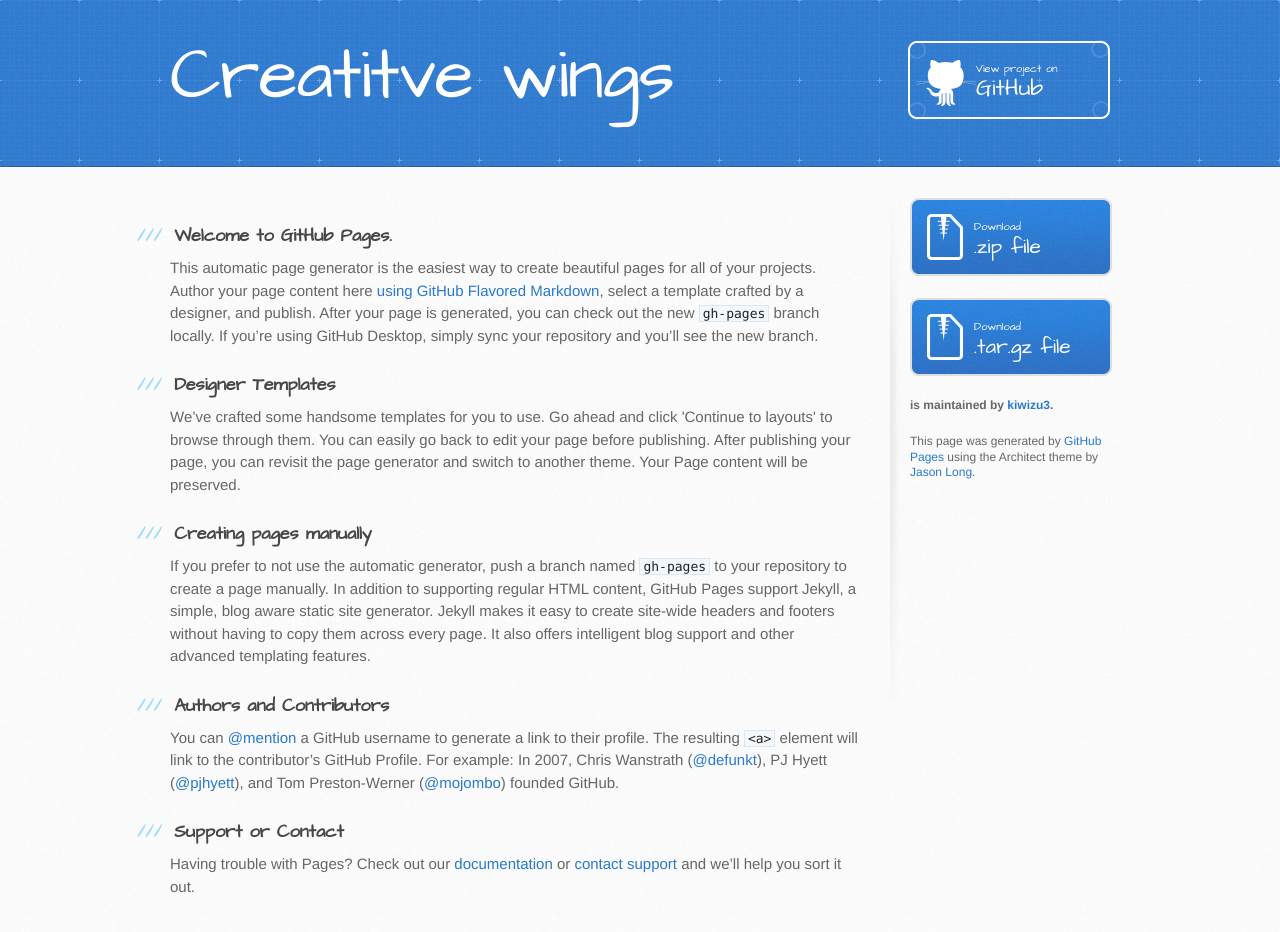
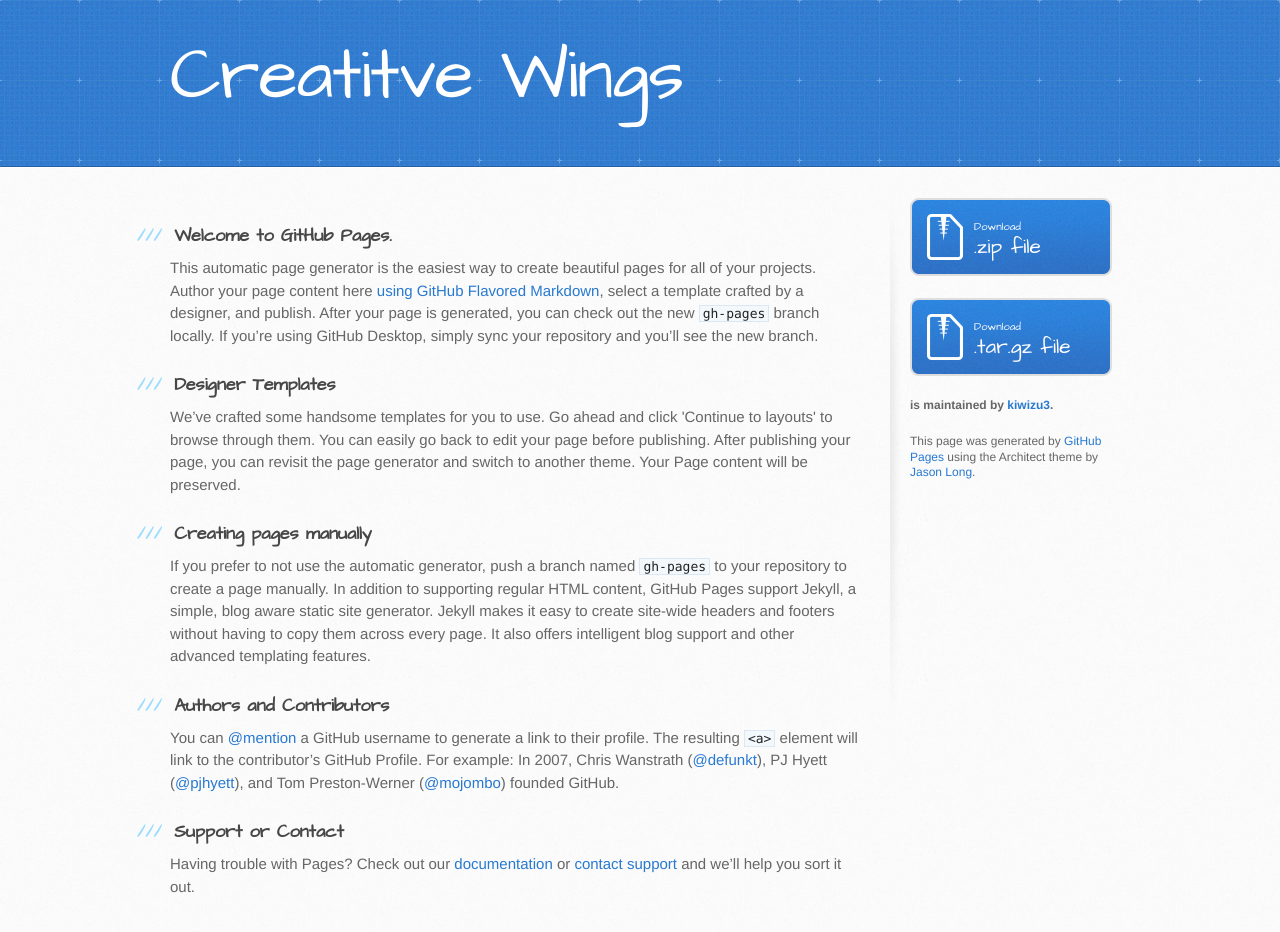
Before and after one commit to kiwizu3/Creatitve_Wings, a plain HTML site: page index.html in a window 1280 px wide. Drawn offline with Linux system fonts and the light colour scheme.

Commit message:
Update index.html

```diff
--- a/index.html
+++ b/index.html
@@ -13,15 +13,15 @@
     <script src="//html5shiv.googlecode.com/svn/trunk/html5.js"></script>
     <![endif]-->
 
-    <title>Creatitve wings by kiwizu3</title>
+    <title>Creatitve Wings</title>
   </head>
 
   <body>
     <header>
       <div class="inner">
-        <h1>Creatitve wings</h1>
-        <h2></h2>
-        <a href="https://github.com/kiwizu3/Creatitve_Wings" class="button"><small>View project on</small> GitHub</a>
+        <h1>Creatitve Wings</h1>
+
+
       </div>
     </header>
 
```
